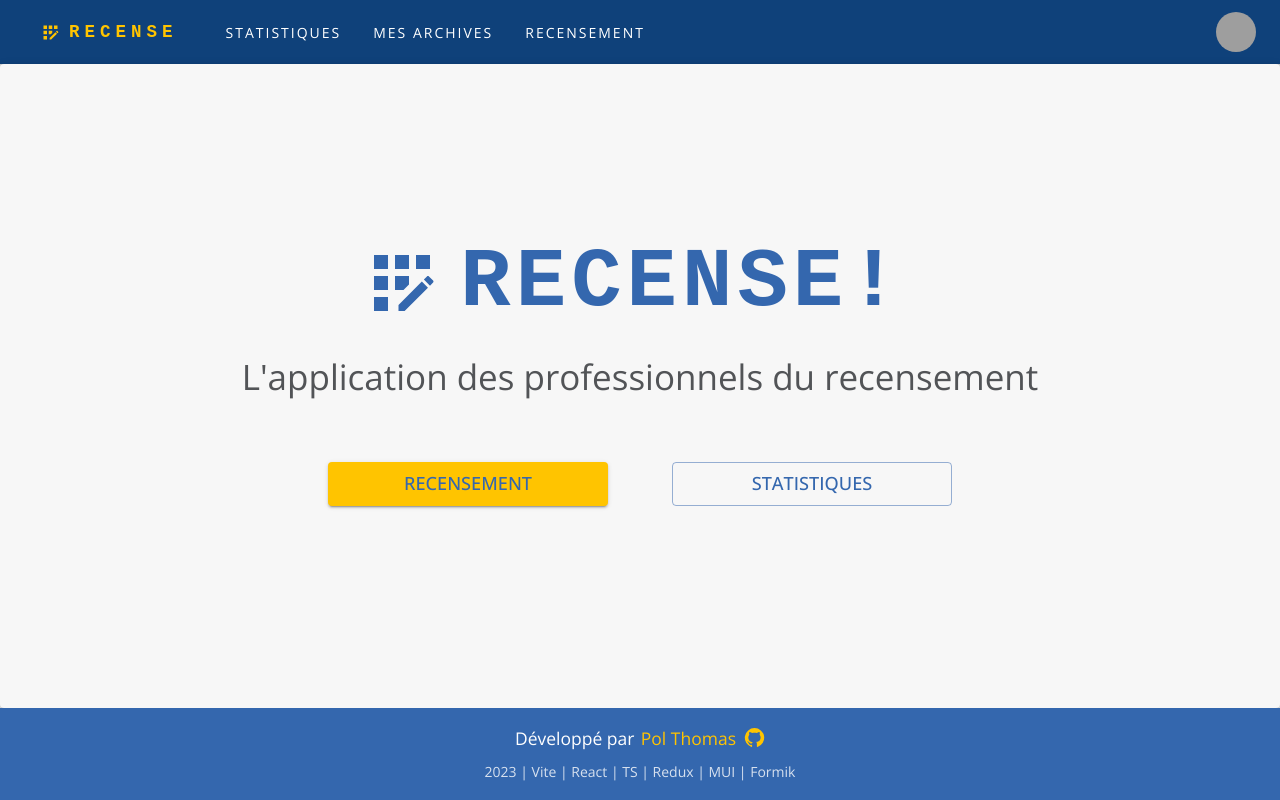
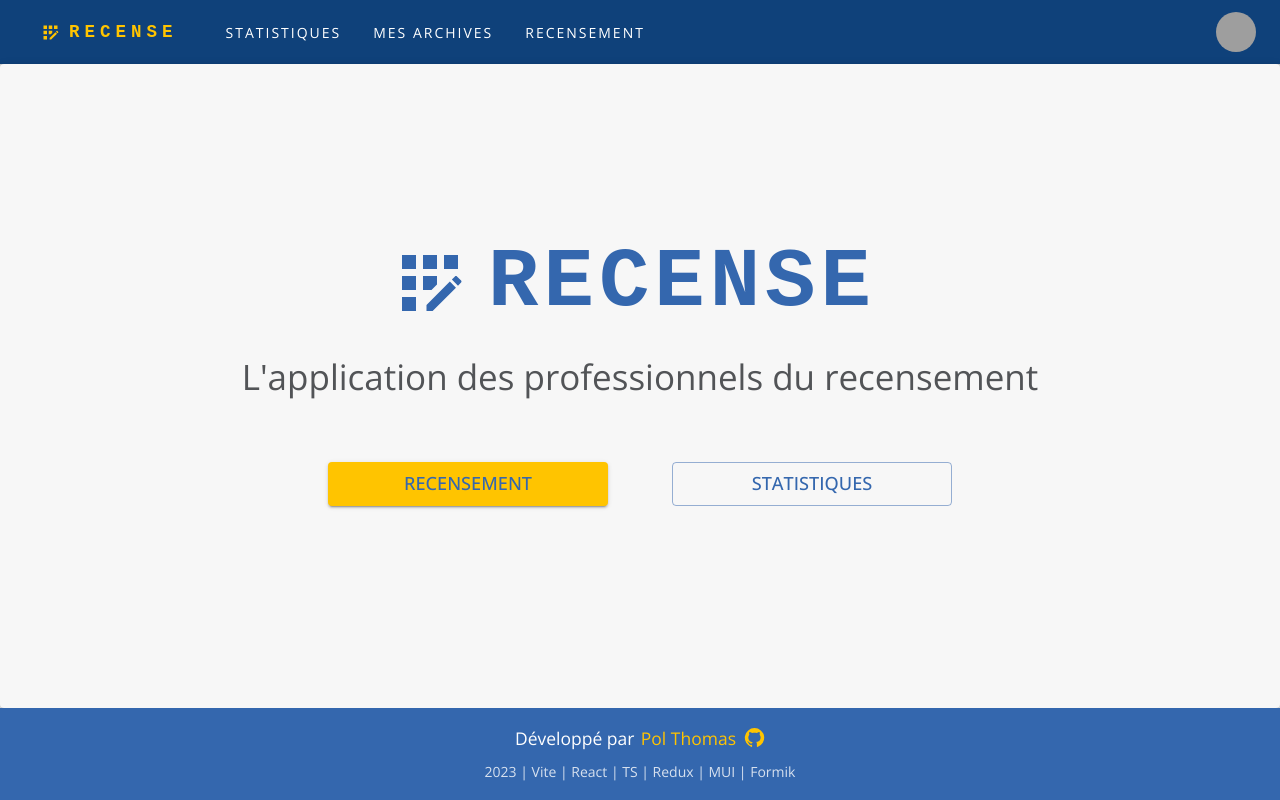
Before and after one commit to PolThm/recense, a React (Vite) app: page / in a window 1280 px wide. Built offline with nearby package versions, Linux system fonts and the light colour scheme; grey boxes are pictures that could not be loaded.

Commit message:
feat: add demo link in readme

```diff
--- a/src/pages/HomePage.tsx
+++ b/src/pages/HomePage.tsx
@@ -42,7 +42,7 @@ const HomePage: FC = () => {
             display: { xs: 'none', sm: 'block' },
           }}
         >
-          RECENSE!
+          RECENSE
         </Typography>
       </Box>
       <Typography
```
Also changed, not shown: 1 other file (tests, documents, lock files or other folders).
